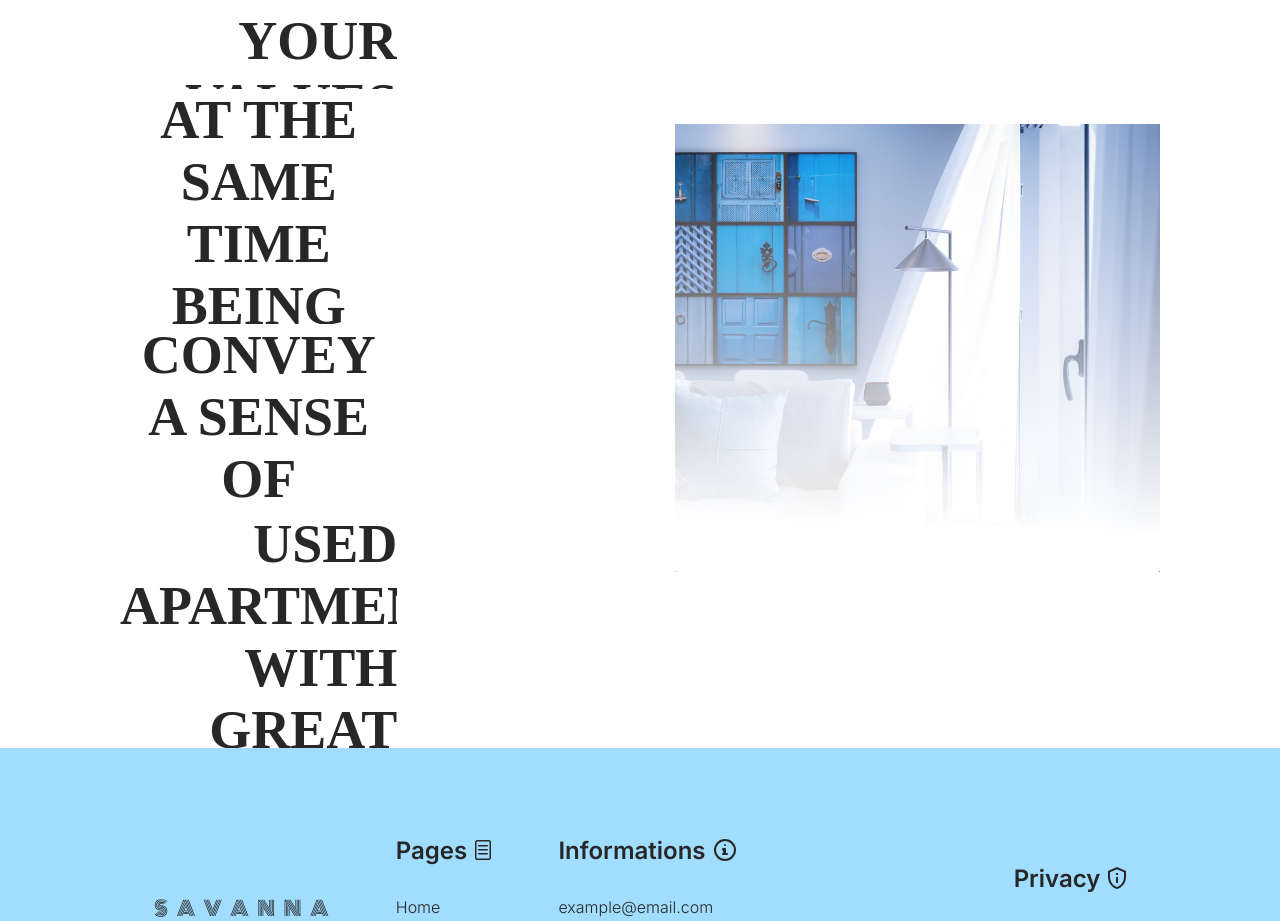
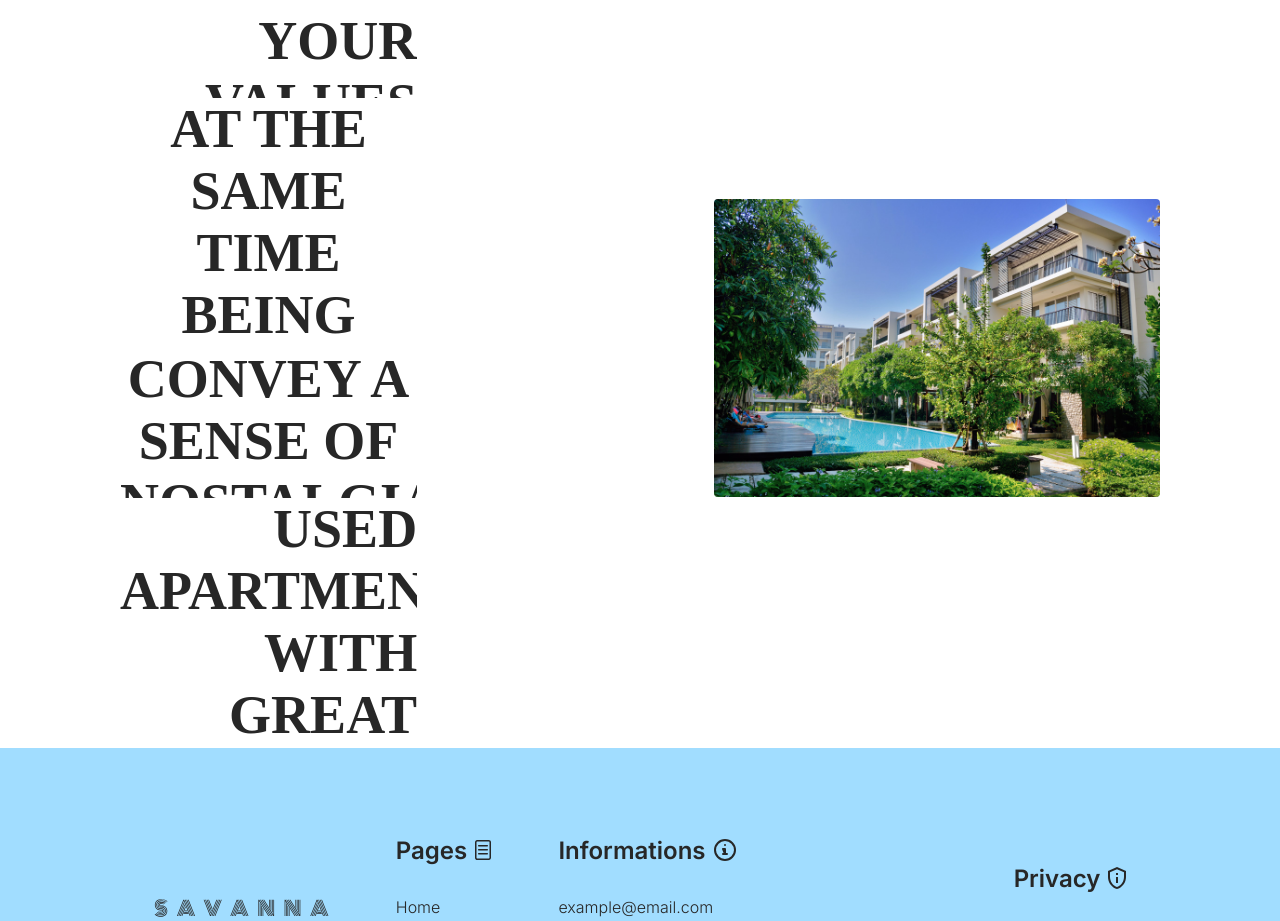
Before and after one commit to lucastso/muggo-coffee, a Next.js app: page / in a window 1280 px wide. Shown: the part 1661-2582 px from the top of the page. Built offline with nearby package versions, Linux system fonts and the light colour scheme; a web font is replaced by a local one.

Commit message:
feat. new background for 2nd hero

```diff
--- a/pages/index.jsx
+++ b/pages/index.jsx
@@ -81,7 +81,7 @@ function Home() {
           <h1 className={styles.hero3_text2}>AT THE SAME TIME BEING FRESH</h1>
           <h1 className={styles.hero4_text2}>HAVE YOUR VALUES</h1>
         </div>
-        <img src="/bg3.png" alt="background 3" className={styles.home_second_hero_img}/>
+        <img src="/bg3.jpg" alt="background 3" className={styles.home_second_hero_img}/>
       </section>
 
       <Footer />
--- a/pages/styles.module.css
+++ b/pages/styles.module.css
@@ -157,3 +157,8 @@
   justify-content: center;
   align-items: center;
 }
+
+.home_second_hero_img {
+  border-radius: 0.25rem;
+  width: 75%;
+}
```
Also changed, not shown: public/bg3.jpg (added).
